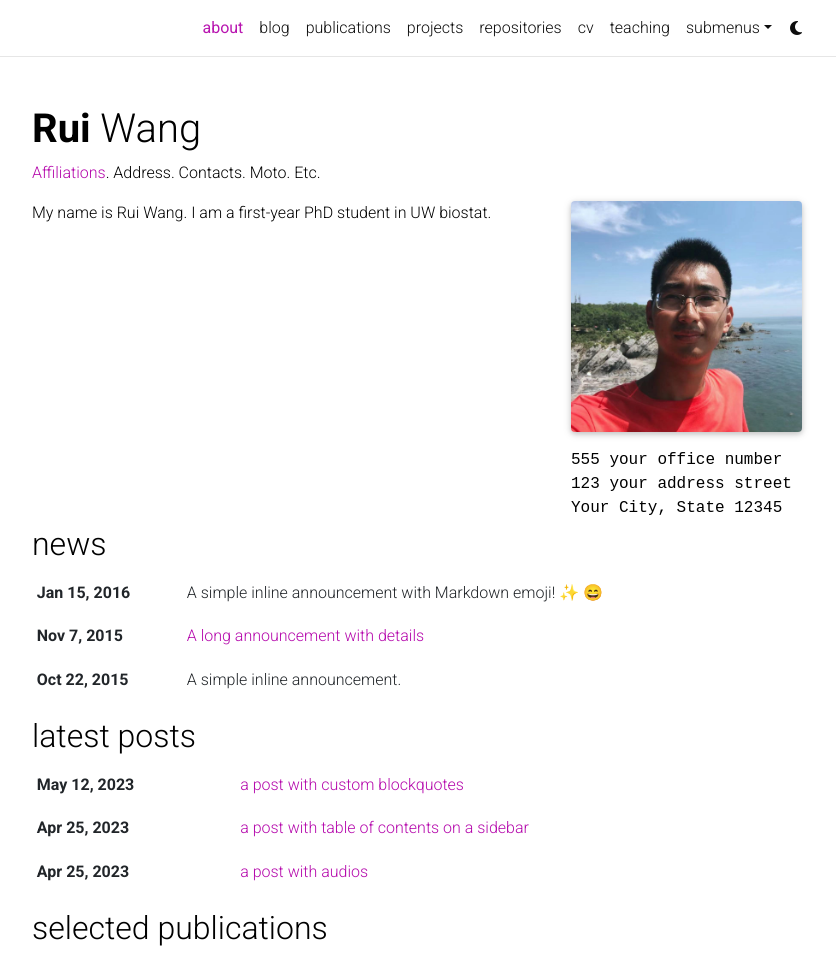
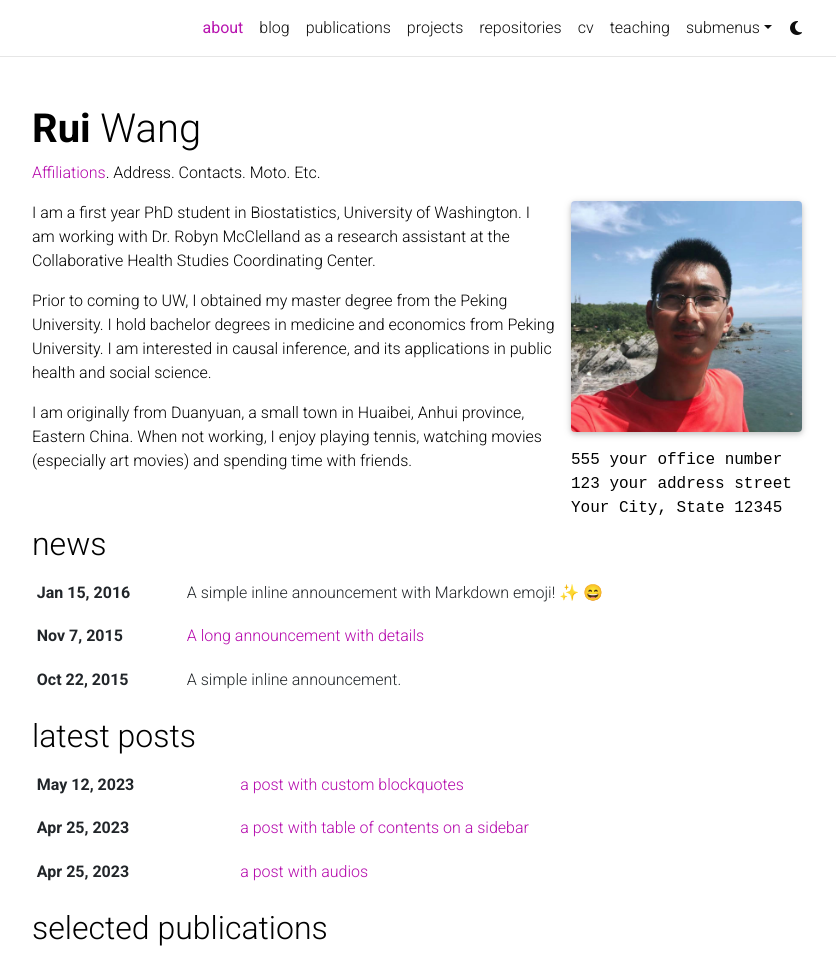
Before and after one commit to wangrui24/wangrui, a Jekyll site: the page built from _pages/about.md, in a window 1280 px wide and 1265 px high, cut to the strip 0-976 px from the top of the window. Shown: the whole strip, without its empty margins (223-1059 px from the left). Built offline with Jekyll 4.4.1, drawn with Linux system fonts in a browser that asks for light colours; full-size pictures stand in for the smaller copies a plugin makes; emoji names are drawn with the system emoji font; comment, search, counter and statistics services are not loaded; a style sheet for code colours, icons or effects is not loaded.

Commit message:
Update about.md

```diff
--- a/_pages/about.md
+++ b/_pages/about.md
@@ -19,4 +19,8 @@ selected_papers: true # includes a list of papers marked as "selected={true}"
 social: true  # includes social icons at the bottom of the page
 ---
 
-My name is Rui Wang. I am a first-year PhD student in UW biostat.
+I am a first year PhD student in Biostatistics, University of Washington. I am working with Dr. Robyn McClelland as a research assistant at the Collaborative Health Studies Coordinating Center.
+
+Prior to coming to UW,  I obtained my master degree from the Peking University. I hold bachelor degrees in medicine and economics from Peking University. I am interested in causal inference, and its applications in public health and social science.
+
+I am originally from Duanyuan, a small town in Huaibei, Anhui province, Eastern China. When not working, I enjoy playing tennis, watching movies (especially art movies) and spending time with friends.
```
